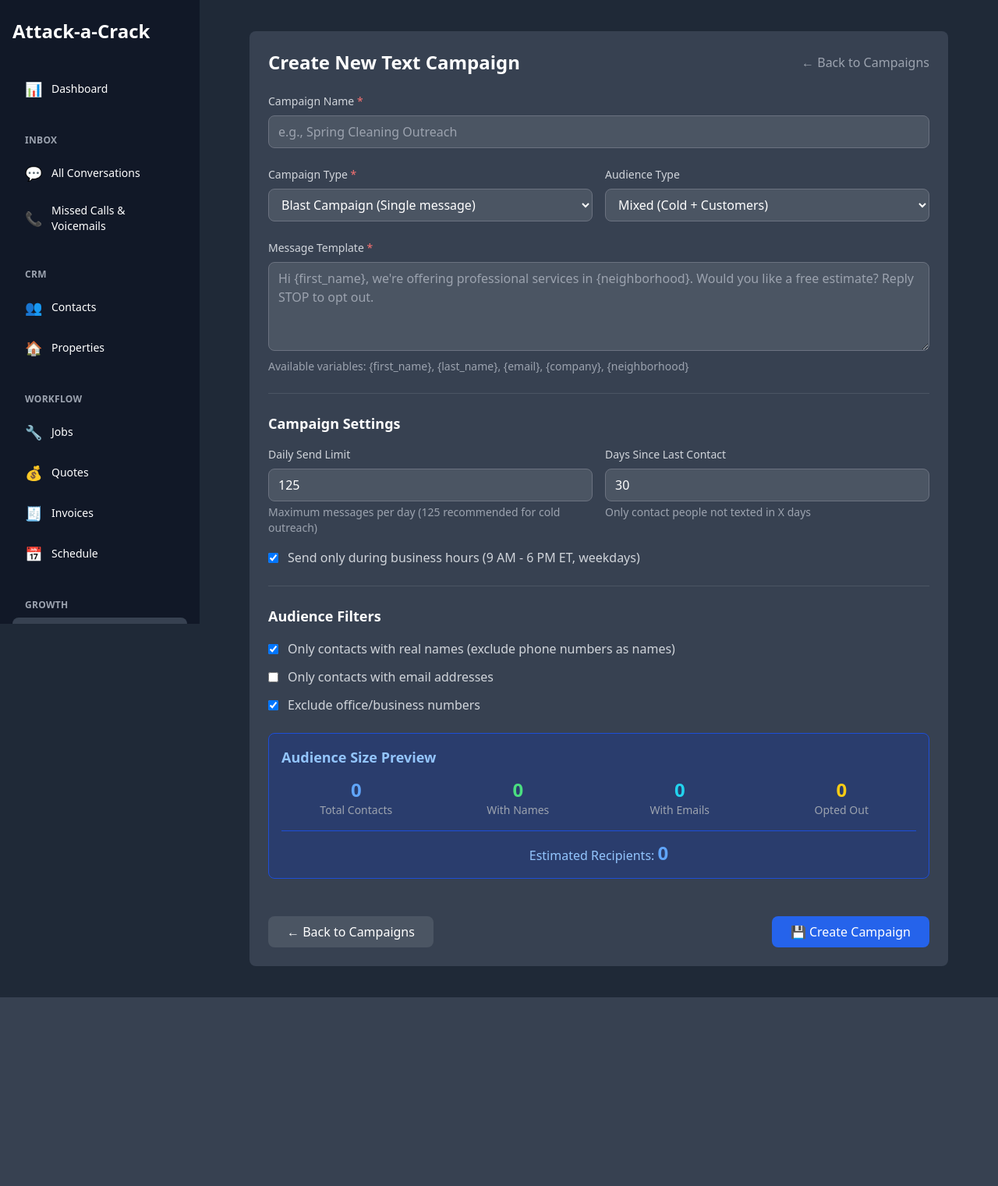
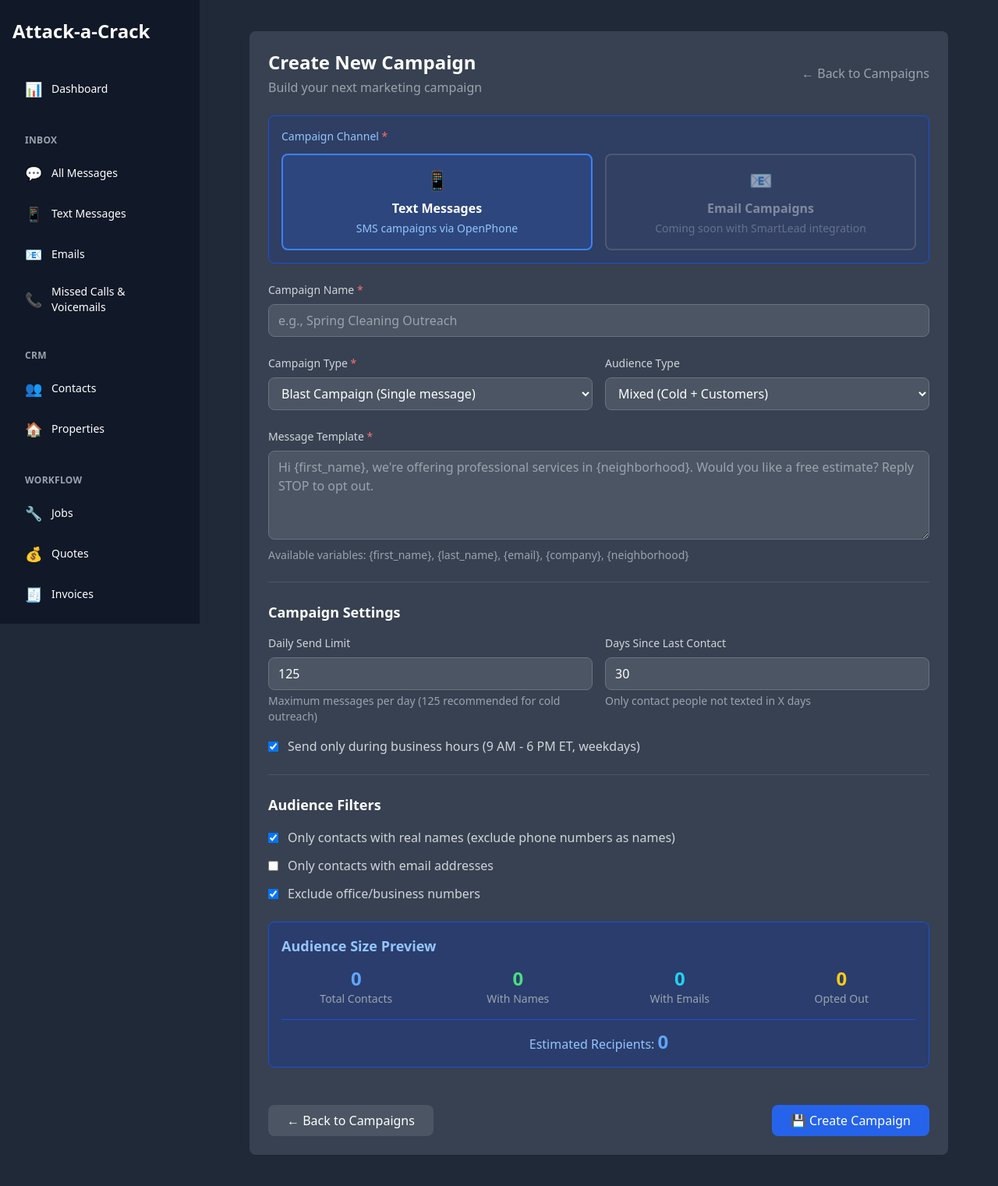
Before and after one commit to mrjmd/attackacrack, a Flask app: page /campaigns/new in a window 1280 px wide. Shown: the whole page at 78% size. Before the commit the page ends 1279 px from the top, so only its background shows below. Run offline with Flask 3, Linux system fonts and the light colour scheme; data that the repository does not hold is empty; some libraries are stand-ins or nearby versions.

Commit message:
Updating to accommodate email as well as text

```diff
--- a/routes/campaigns.py
+++ b/routes/campaigns.py
@@ -71,6 +71,7 @@ def create_campaign():
             name=data['name'],
             campaign_type=data['campaign_type'],
             audience_type=data.get('audience_type', 'mixed'),
+            channel=data.get('channel', 'sms'),
             template_a=data['template_a'],
             template_b=data.get('template_b') if data['campaign_type'] == 'ab_test' else None,
             daily_limit=int(data.get('daily_limit', 125)),
--- a/templates/base.html
+++ b/templates/base.html
@@ -29,7 +29,17 @@
                         <a href="{{ url_for('contact.conversation_list') }}"
                            class="flex items-center px-4 py-3 text-sm font-medium rounded-lg transition-colors hover:bg-gray-700 {% if request.endpoint == 'contact.conversation_list' %}bg-gray-700 text-blue-400{% endif %}">
                             <span class="mr-3 text-lg">💬</span>
-                            All Conversations
+                            All Messages
+                        </a>
+                        <a href="{{ url_for('contact.conversation_list') }}?filter=sms"
+                           class="flex items-center px-4 py-3 text-sm font-medium rounded-lg transition-colors hover:bg-gray-700">
+                            <span class="mr-3 text-lg">📱</span>
+                            Text Messages
+                        </a>
+                        <a href="{{ url_for('contact.conversation_list') }}?filter=email"
+                           class="flex items-center px-4 py-3 text-sm font-medium rounded-lg transition-colors hover:bg-gray-700">
+                            <span class="mr-3 text-lg">📧</span>
+                            Emails
                         </a>
                         <a href="{{ url_for('contact.conversation_list') }}?filter=missed"
                            class="flex items-center px-4 py-3 text-sm font-medium rounded-lg transition-colors hover:bg-gray-700">
@@ -90,7 +100,17 @@
                         <a href="{{ url_for('campaigns.campaign_list') }}"
                            class="flex items-center px-4 py-3 text-sm font-medium rounded-lg transition-colors hover:bg-gray-700 {% if request.endpoint.startswith('campaigns.') %}bg-gray-700 text-blue-400{% endif %}">
                             <span class="mr-3 text-lg">📢</span>
-                            Marketing
+                            Campaigns
+                        </a>
+                        <a href="{{ url_for('campaigns.campaign_list') }}?type=sms"
+                           class="flex items-center px-4 py-3 text-sm font-medium rounded-lg transition-colors hover:bg-gray-700 ml-6">
+                            <span class="mr-3 text-lg">📱</span>
+                            Text Campaigns
+                        </a>
+                        <a href="{{ url_for('campaigns.campaign_list') }}?type=email"
+                           class="flex items-center px-4 py-3 text-sm font-medium rounded-lg transition-colors hover:bg-gray-700 ml-6">
+                            <span class="mr-3 text-lg">📧</span>
+                            Email Campaigns
                         </a>
                         <a href="{{ url_for('growth.financials') }}"
                            class="flex items-center px-4 py-3 text-sm font-medium rounded-lg transition-colors hover:bg-gray-700 {% if request.endpoint == 'growth.financials' %}bg-gray-700 text-blue-400{% endif %}">
--- a/templates/campaigns/new.html
+++ b/templates/campaigns/new.html
@@ -6,13 +6,41 @@
 <div class="max-w-4xl mx-auto space-y-6">
     <div class="bg-gray-700 rounded-lg p-6">
         <div class="flex justify-between items-center mb-6">
-            <h1 class="text-2xl font-bold text-white">Create New Text Campaign</h1>
+            <div>
+                <h1 class="text-2xl font-bold text-white">Create New Campaign</h1>
+                <p class="text-gray-400 mt-1">Build your next marketing campaign</p>
+            </div>
             <a href="{{ url_for('campaigns.campaign_list') }}" class="text-gray-400 hover:text-white">
                 ← Back to Campaigns
             </a>
         </div>
 
         <form method="POST" action="{{ url_for('campaigns.create_campaign') }}" id="campaignForm" class="space-y-6">
+            <!-- Channel Selection -->
+            <div class="bg-blue-900 bg-opacity-30 border border-blue-700 rounded-lg p-4">
+                <label class="block text-sm font-medium text-blue-300 mb-3">
+                    Campaign Channel <span class="text-red-400">*</span>
+                </label>
+                <div class="grid grid-cols-1 md:grid-cols-2 gap-4">
+                    <label class="relative">
+                        <input type="radio" name="channel" value="sms" checked class="sr-only">
+                        <div class="border-2 border-blue-500 bg-blue-600 bg-opacity-20 rounded-lg p-4 cursor-pointer text-center">
+                            <span class="text-2xl mb-2 block">📱</span>
+                            <h3 class="font-semibold text-white">Text Messages</h3>
+                            <p class="text-sm text-blue-300 mt-1">SMS campaigns via OpenPhone</p>
+                        </div>
+                    </label>
+                    <label class="relative opacity-50">
+                        <input type="radio" name="channel" value="email" disabled class="sr-only">
+                        <div class="border-2 border-gray-500 bg-gray-600 bg-opacity-20 rounded-lg p-4 cursor-not-allowed text-center">
+                            <span class="text-2xl mb-2 block">📧</span>
+                            <h3 class="font-semibold text-gray-300">Email Campaigns</h3>
+                            <p class="text-sm text-gray-400 mt-1">Coming soon with SmartLead integration</p>
+                        </div>
+                    </label>
+                </div>
+            </div>
+
             <!-- Campaign Basic Info -->
             <div>
                 <label for="name" class="block text-sm font-medium text-gray-300 mb-2">
```
Also changed, not shown: crm_database.py (+11 -1 lines), migrations/versions/80ad7a2ef2f1_add_email_support_to_activity_model_and_.py (added, +44 -0 lines), services/campaign_service.py (+11 -1 lines), templates/campaigns/list.html (+26 -4 lines), templates/settings/imports.html (+6 -6 lines).
